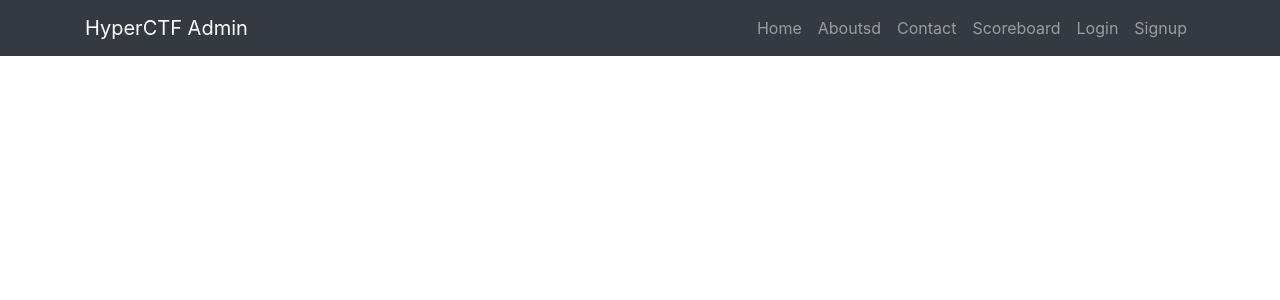
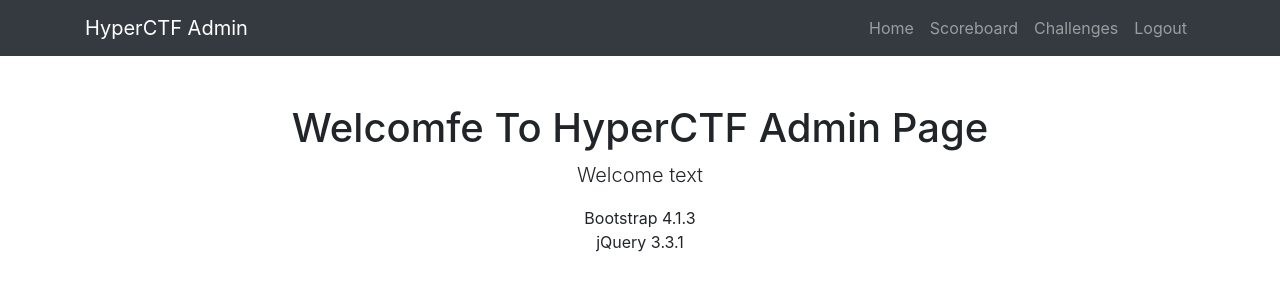
Before and after one commit to CCLDArjun/Quizer, a Flask app: template templates/admin_templates/index.html in a window 1280 px wide. Shown: the top 300 px of the page. Run offline with Flask 2, Linux system fonts and the light colour scheme; the template is opened without the code that fills it, so the values that code supplies are empty; some libraries are stand-ins or nearby versions.

```diff
--- a/blueprints/__init__.py
+++ b/blueprints/__init__.py
@@ -53,6 +53,9 @@ class Challenge(db.Model):
 def page_not_found(e):
     return render_template('404.html')
 
+@app.errorhandler(403)
+def page_not_found(e):
+    return render_template('403.html')
 
 from blueprints.users.routes import mod as user
 from blueprints.main.routes import mod as main
--- a/templates/404.html
+++ b/templates/404.html
@@ -6,7 +6,7 @@
       <h1 class="mt-5"><strong>404</strong></h1>
       <h2 class="mt-0">Sorry That Page Doesen't Exist :(</h1>
         <ul class="list-unstyled">
-          <img src="https://imgflip.com/s/meme/Derp.jpg">
+          <img src="https://imgflip.com/s/meme/Derp.jpg" width="500" height="500">
         </ul>
       </div>
     </div>
--- a/templates/admin_templates/admin_header.html
+++ b/templates/admin_templates/admin_header.html
@@ -30,31 +30,15 @@
           <a class="nav-link" href="/">Home
             <span class="sr-only">(current)</span>
           </a>
-          <!-- </li> -->
-          <li class="nav-item">
-            <a class="nav-link" href="/about/">Aboutsd</a>
-          </li>
-          <li class="nav-item">
-            <a class="nav-link" href="/contact/">Contact</a>
-          </li>
           <li class="nav-item">
             <a class="nav-link" href="/scoreboard/">Scoreboard</a>
           </li>
-          {% if 'username' in session %}
           <li class="nav-item">
             <a class="nav-link" href="/challenges/">Challenges</a>
           </li>
           <li class="nav-item">
             <a class="nav-link" href="/logout/">Logout</a>
           </li>
-          {% else %}
-          <li class="nav-item">
-            <a class="nav-link" href="/login/">Login</a>
-          </li>
-          <li class="nav-item">
-            <a class="nav-link" href="/signup/">Signup</a>
-          </li>
-          {% endif %}
         </ul>
       </div>
     </div>
--- a/templates/admin_templates/index.html
+++ b/templates/admin_templates/index.html
@@ -1,10 +1,10 @@
-{% extends "./admin_header.html"%}
-{% block bddssddsdody %}
+{% extends "admin_templates/admin_header.html"%}
+{% block body %}
 <div class="container">
   <div class="row">
     <div class="col-lg-12 text-center">
       <h1 class="mt-5">Welcomfe To HyperCTF Admin Page</h1>
-      <p class="lead">Welfdsfsdfdsfsdfdsfsdffscome text</p>
+      <p class="lead">Welcome text</p>
       <ul class="list-unstyled">
         <li>Bootstrap 4.1.3</li>
         <li>jQuery 3.3.1</li>
```
Also changed, not shown: blueprints/admin/routes.py (+10 -1 lines), templates/403.html (added, +14 -0 lines).
